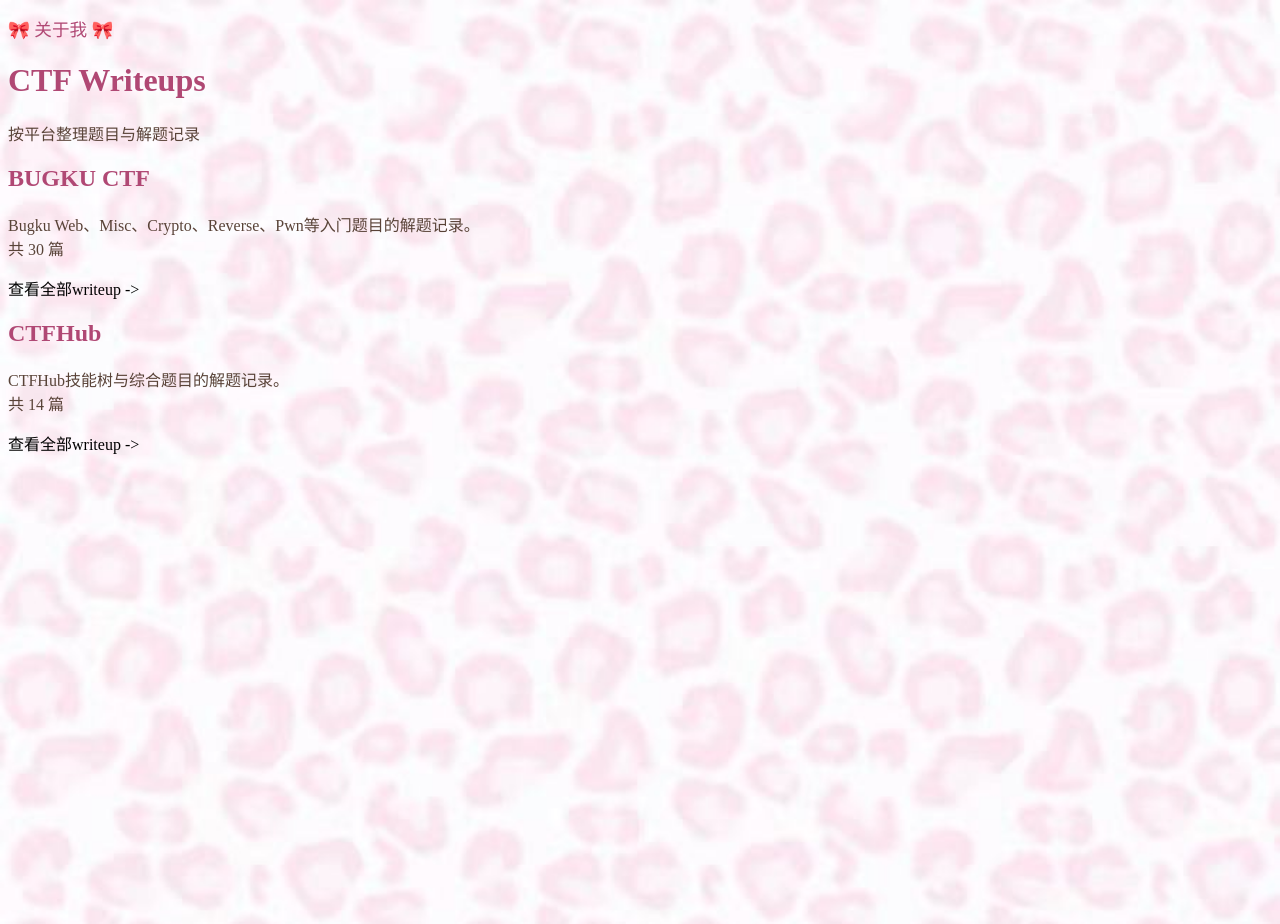
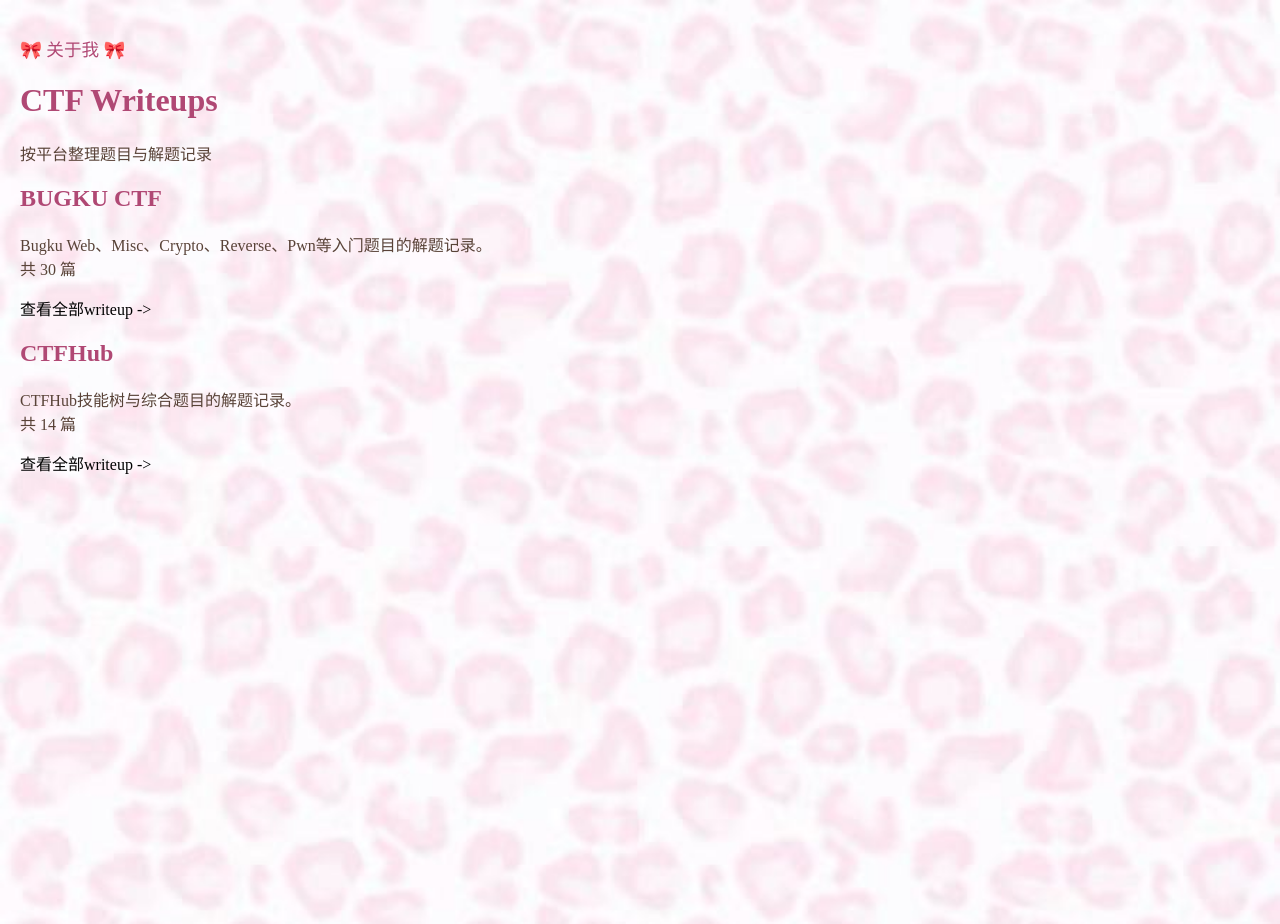
Before and after one commit to Eclair-Tracy/Eclair-Tracy.github.io, a Jekyll site: the page built from index.md, in a window 1280 px wide. Built offline with Jekyll 4.4.1, drawn with Linux system fonts in a browser that asks for light colours.

Commit message:
Update default.html

```diff
--- a/_layouts/default.html
+++ b/_layouts/default.html
@@ -5,22 +5,26 @@
 <meta name="viewport" content="width=device-width, initial-scale=1.0">
 <title>{{ page.title }}</title>
 <style>
-/* 背景只给body，不要额外叠加遮挡层 */
+html {
+  min-height: 100%;
+}
 body {
   background-image: url("/u.jpg");
   background-repeat: no-repeat;
   background-size: cover;
   background-attachment: fixed;
-  min-height:100vh;
+  min-height: 100vh;
+  position: relative;
+  margin: 0;
 }
-/* 强制所有链接可点击，优先级最高 */
 a {
-  pointer-events: auto !important;
-  cursor: pointer !important;
+  cursor: pointer;
 }
 </style>
 </head>
 <body>
+<div style="position:relative;z-index:2;padding:20px;">
 {{ content }}
+</div>
 </body>
 </html>
```
